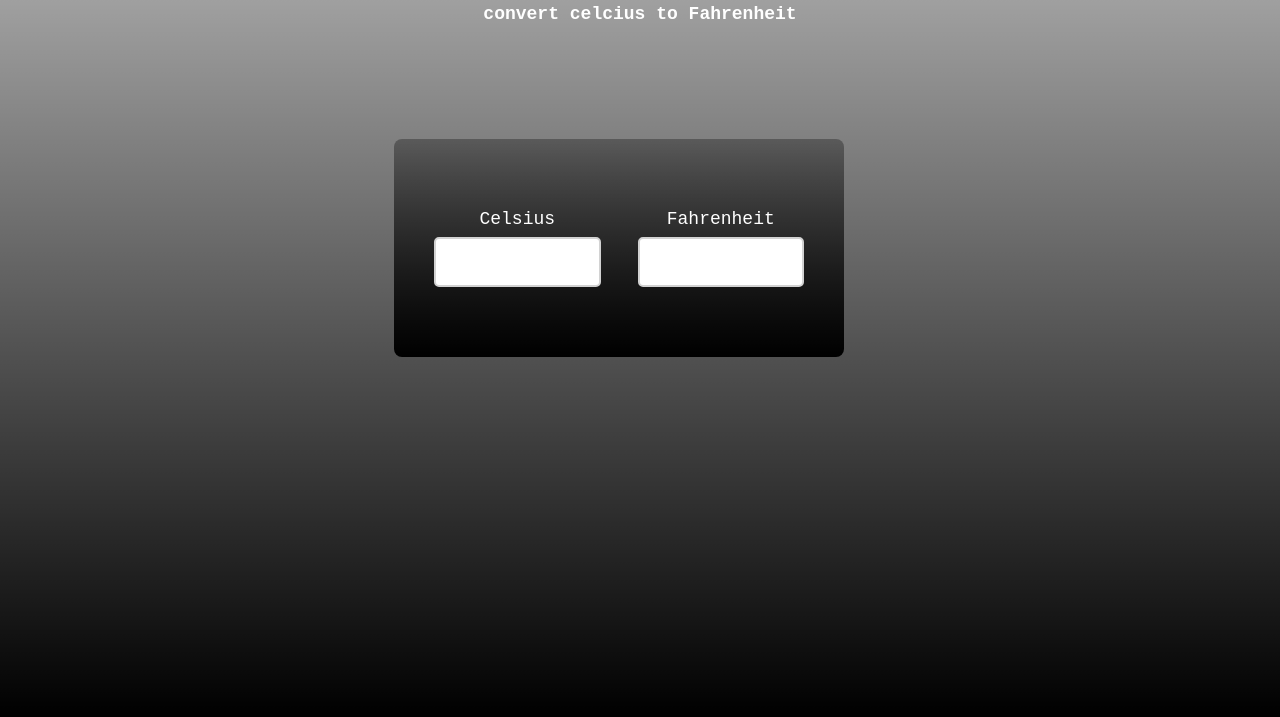
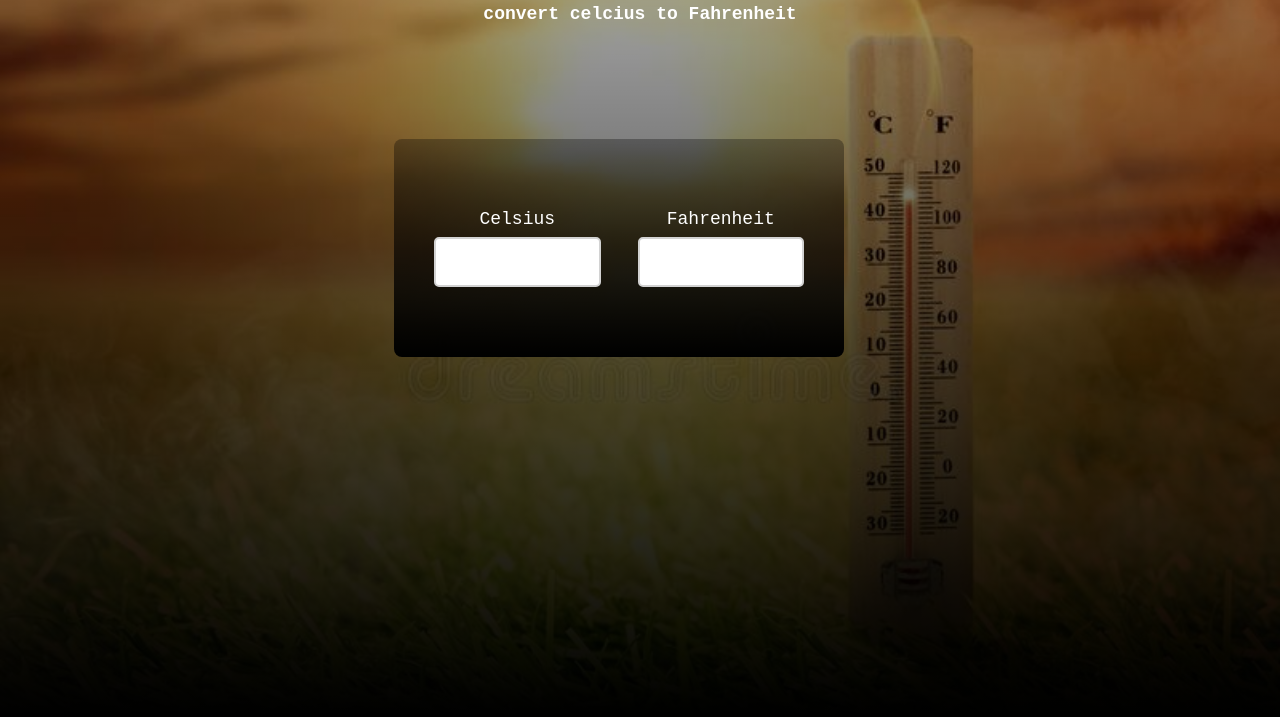
Before and after one commit to VinothbharathiK/OIBSIP, a plain HTML site: page index.html in a window 1280 px wide. Shown: the part 83-800 px from the top of the page. Drawn offline with Linux system fonts and the light colour scheme.

Commit message:
Update style.css

```diff
--- a/style.css
+++ b/style.css
@@ -8,7 +8,7 @@
     font-size: 18px;
 }
 body{
-    background-image: linear-gradient(to bottom,rgba(0,0,0,0.3),rgba(0,0,0,1)),url(temp.webp);
+    background-image: linear-gradient(to bottom,rgba(0,0,0,0.3),rgba(0,0,0,1)),url(temp.jpg);
     background-size: cover;
     margin: 10px;
 }
```
